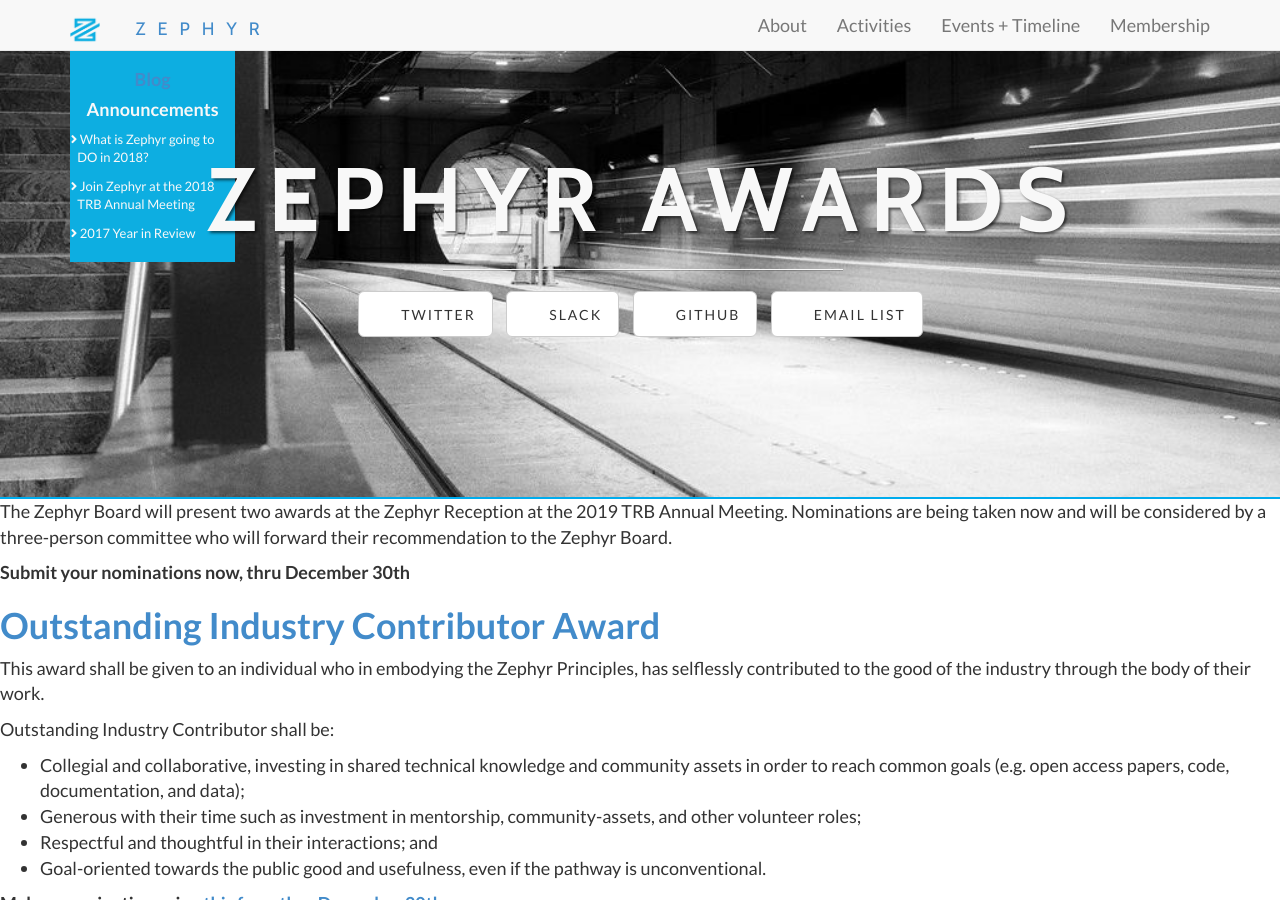
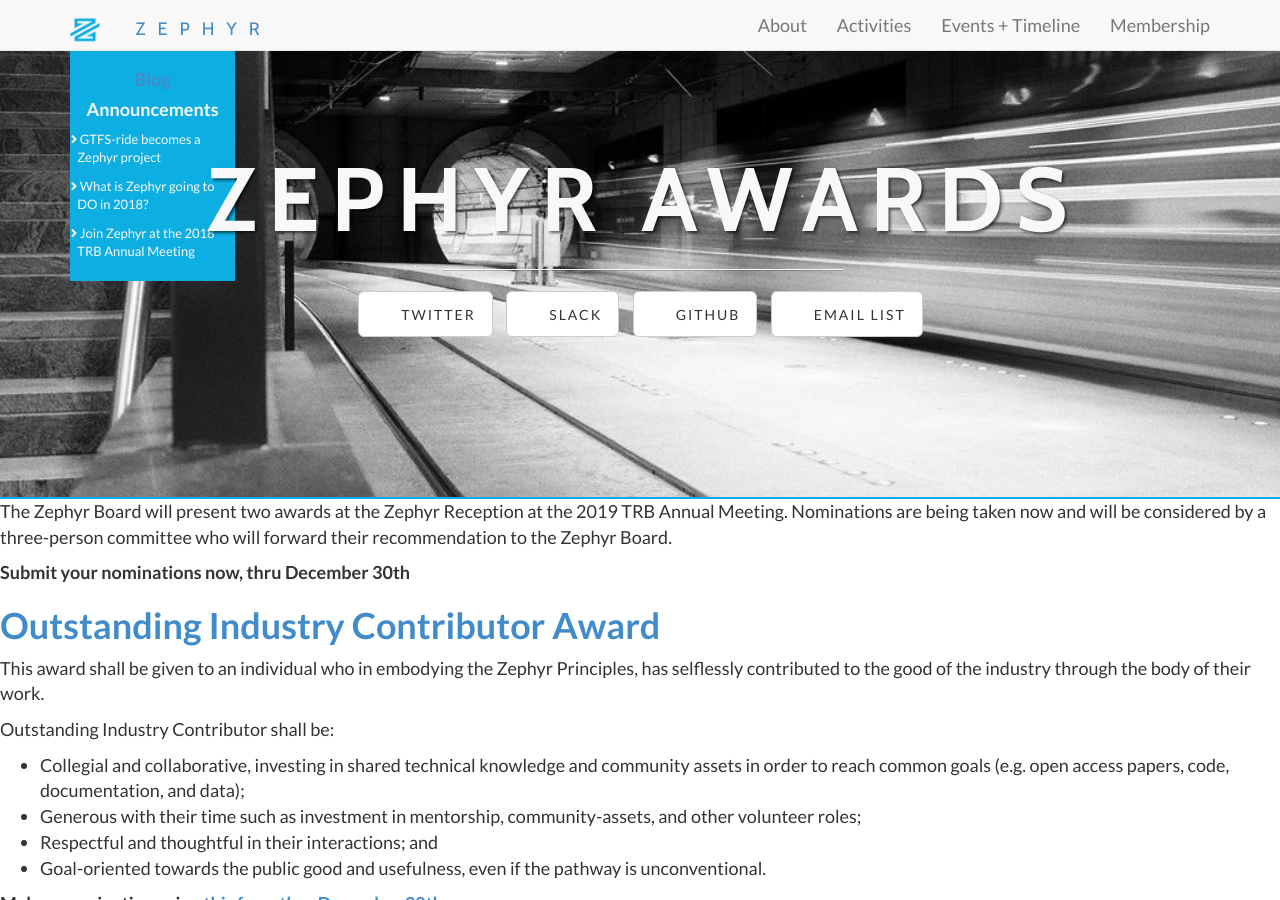
Before and after one commit to ZephyrTransport/zephyr-website, a Jekyll site: the page built from awards.md, in a window 1280 px wide and 900 px high. Built offline with Jekyll 4.4.1, drawn with Linux system fonts in a browser that asks for light colours; nearby versions of some CDN libraries.

Commit message:
update links

```diff
--- a/_includes/header.html
+++ b/_includes/header.html
@@ -49,6 +49,10 @@
 					<div class="intro-callout">
 					  <h4><a href="https://medium.com/zephyrfoundation">Blog</a></h4>
             <h4>Announcements</h4>
+            		  <p>
+                            <i class="fa fa-angle-right" style="color:#{{ site.highlight-text }}"  aria-hidden="true"></i>
+                            <a href="{{ site.baseurl }}/5-transit-ridership-standard/" style="color:#{{ site.highlight-text }}">GTFS-ride becomes a Zephyr project</a>
+                      </p>
 					  <p>
                             <i class="fa fa-angle-right" style="color:#{{ site.highlight-text }}"  aria-hidden="true"></i>
                             <a href="https://medium.com/zephyrfoundation/the-2018-zephyr-agenda-2a5771c0939c" style="color:#{{ site.highlight-text }}">What is Zephyr going to DO in 2018?</a>
@@ -57,10 +61,6 @@
                             <i class="fa fa-angle-right" style="color:#{{ site.highlight-text }}"  aria-hidden="true"></i>
                             <a href="https://medium.com/zephyrfoundation/dc-in-january-2018-edition-93056a7b6ae3" style="color:#{{ site.highlight-text }}">Join Zephyr at the 2018 TRB Annual Meeting</a>
                       </p>
-                      <p>
-                            <i class="fa fa-angle-right" style="color:#{{ site.highlight-text }}"  aria-hidden="true"></i>
-                            <a href="https://medium.com/zephyrfoundation/2017-year-in-review-5c21318e2e2e" style="color:#{{ site.highlight-text }}">2017 Year in Review</a>
-					  </p>
 
 					</div>
 				</div>
--- a/index.html
+++ b/index.html
@@ -202,7 +202,7 @@
                 <div class="col-lg-5 col-lg-offset-1 col-sm-push-6  col-sm-6">
                     <hr class="project-heading-spacer-right">
                     <div class="clearfix"></div>
-                    <h2 class="section-heading text-right">{{ project.title }}</h2>
+                    <h2 class="section-heading text-right"><a href={{ site.baseurl }}{{ project.url }}>{{ project.title }}</a></h2>
                 </div>
             </div>
             <div class="row">
```
Also changed, not shown: _projects/5-transit-ridership-standard.md (line endings or trailing spaces).
